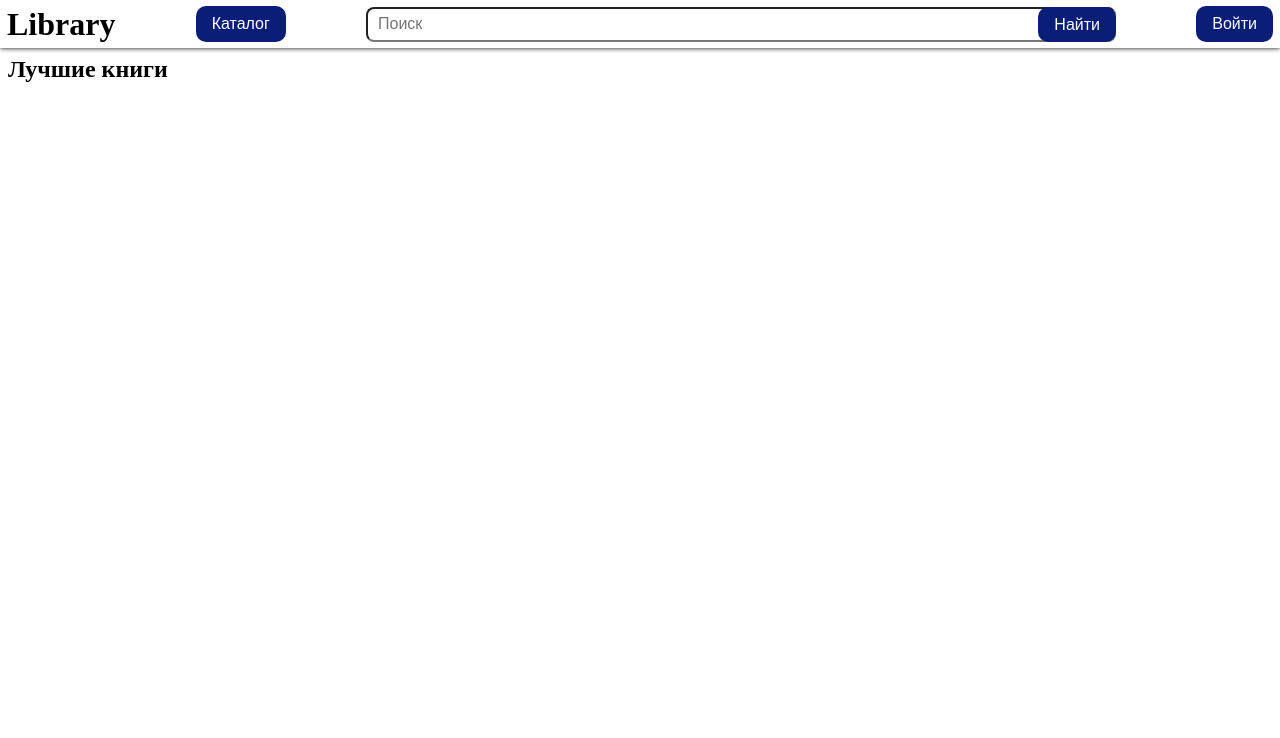
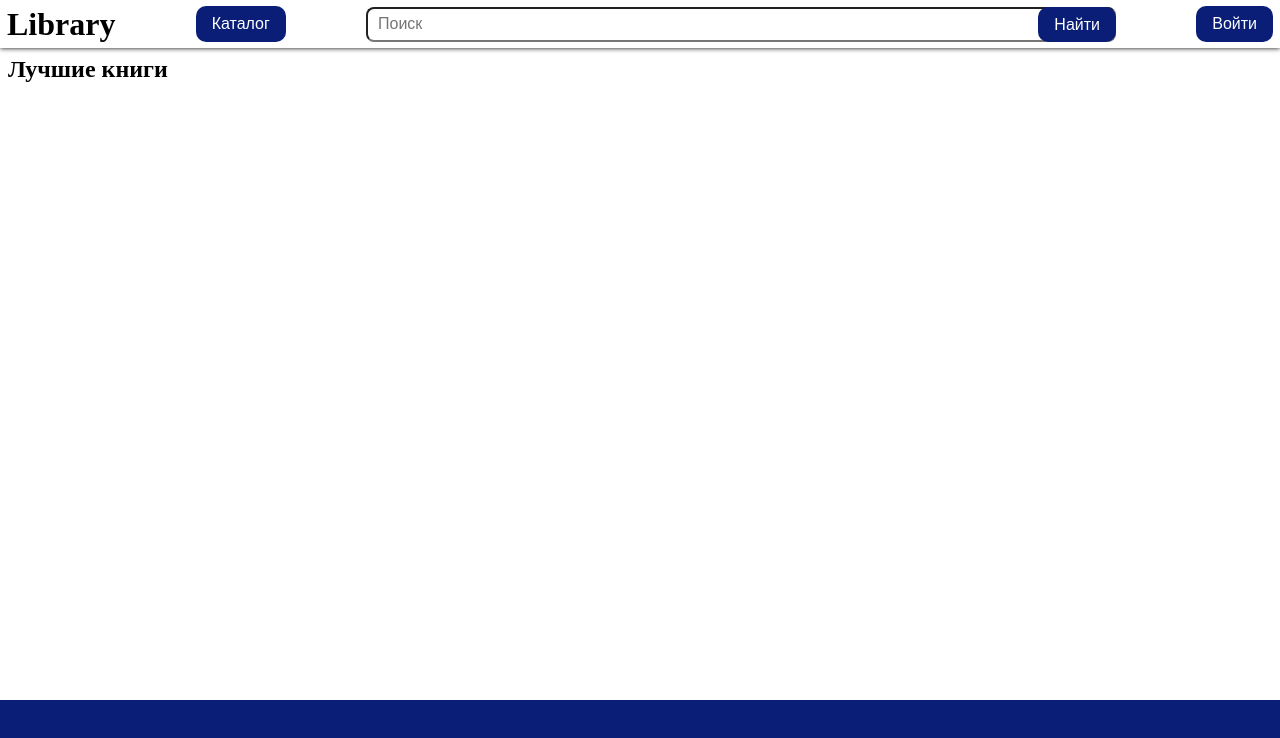
Before and after one commit to StarkDed/library_react, a React (Vite) app: page / in a window 1280 px wide. Shown: the top 738 px of the page. Built offline with nearby package versions, Linux system fonts and the light colour scheme.

Commit message:
feat: add Footer structure and layout fixed

```diff
--- a/src/App.jsx
+++ b/src/App.jsx
@@ -3,6 +3,7 @@ import { useState } from "react";
 import "./styles/app.css";
 import Header from "./сomponents/Header.jsx";
 import BookList from "./сomponents/BookList.jsx";
+import Footer from "./сomponents/Footer.jsx";
 
 const App = () => {
   const [listBooks, setListBooks] = useState([]);
@@ -11,6 +12,7 @@ const App = () => {
     <div className="app">
       <Header />
       <BookList listBooks={listBooks} />
+      <Footer></Footer>
     </div>
   );
 };
--- a/src/styles/app.css
+++ b/src/styles/app.css
@@ -13,6 +13,8 @@ html,body{
     width:100%
 }
 
-body{
+.app{
+    display:flex;
+    flex-direction:column;
     min-height:100vh;
 }
--- a/src/styles/bookList.css
+++ b/src/styles/bookList.css
@@ -2,4 +2,5 @@
 .book-list-wrapper{
     width:100%;
     padding:8px;
+    flex:1;
 }
--- /dev/null
+++ b/src/styles/footer.css
@@ -0,0 +1,5 @@
+
+footer{
+    height:100px;
+    background-color:var(--main-color)
+}
--- /dev/null
+++ b/src/сomponents/Footer.jsx
@@ -0,0 +1,7 @@
+import "../styles/footer.css";
+
+const Footer = () => {
+  return <footer></footer>;
+};
+
+export default Footer;
```
